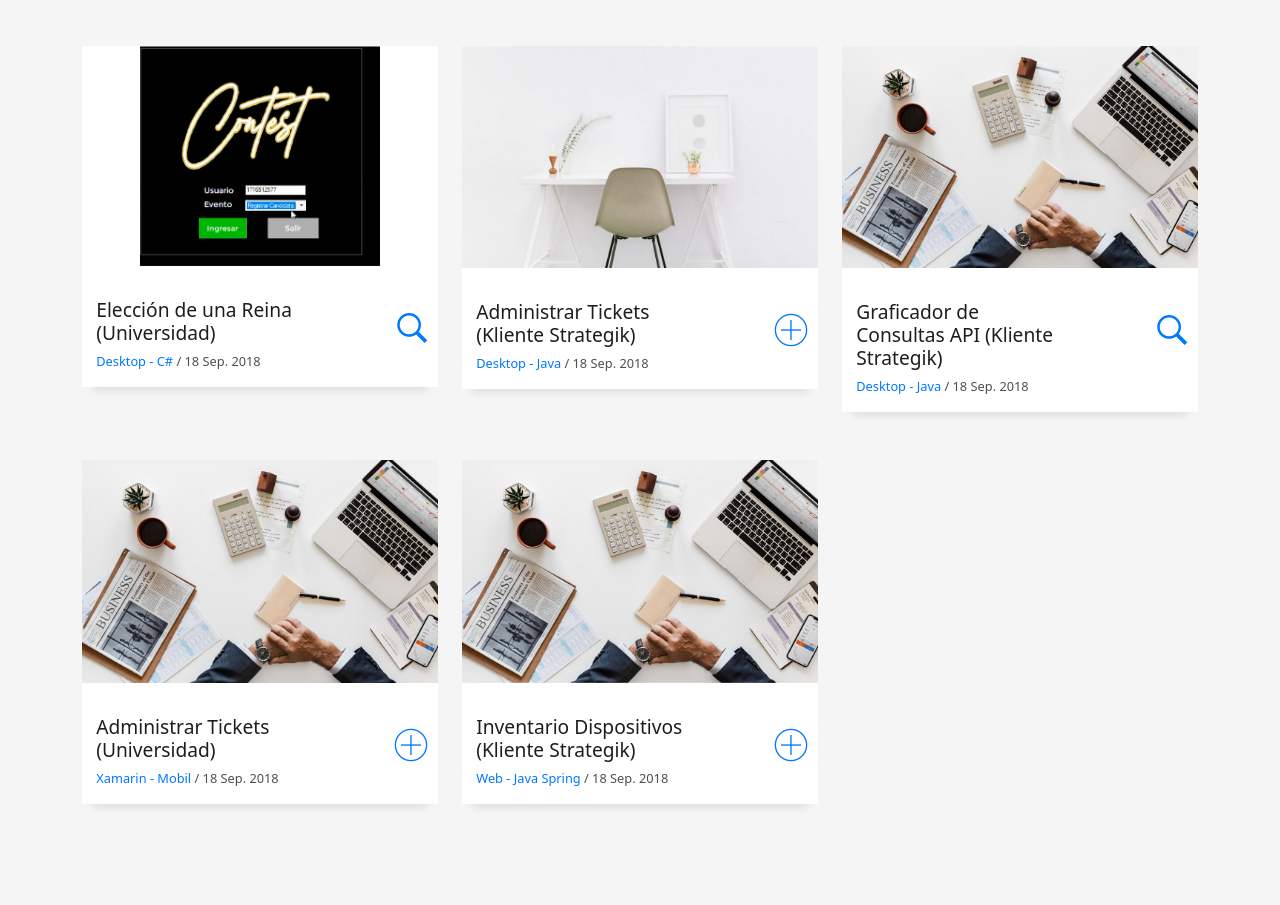
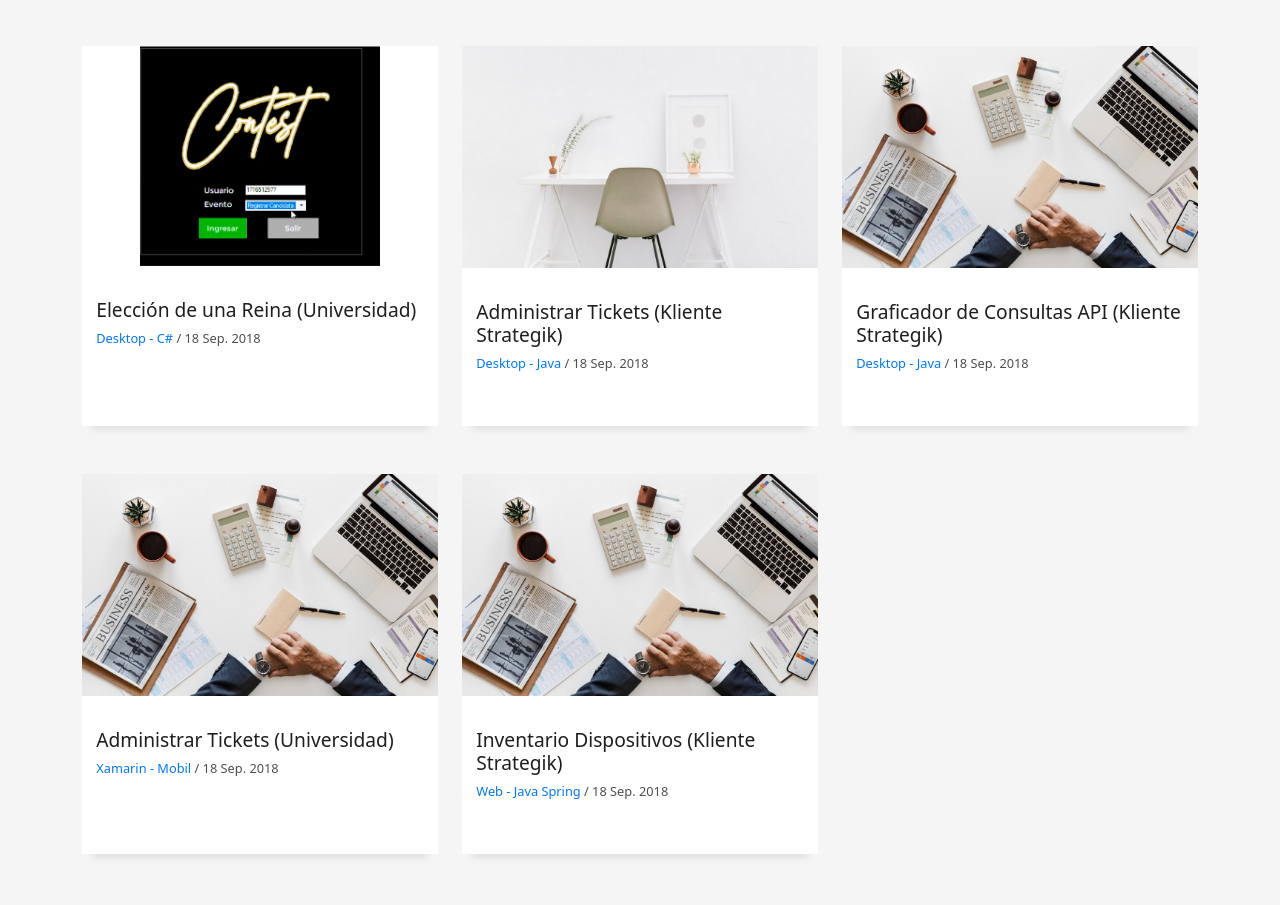
Before and after one commit to dach1996/portafolio, a plain HTML site: page index.html in a window 1280 px wide. Shown: the part 2666-3571 px from the top of the page. Drawn offline with Linux system fonts and the light colour scheme; files whose address does not match are found by name.

```diff
--- a/index.html
+++ b/index.html
@@ -160,7 +160,7 @@
 
     <!-- ======= Services Section ======= -->
     <section id="service" class="services-mf pt-5 route">
-      <div class="container" >
+      <div class="container">
         <div class="row">
           <div class="col-sm-12">
             <div class="title-box text-center">
@@ -173,11 +173,11 @@
         </div>
         <div class="row">
           <div class="col-md-4 ">
-            <div class="service-box " style="height:315px" >
+            <div class="service-box " style="height:315px">
               <div class="text-center">
                 <img src="assets/img/lenguajes.png" width="100" alt="">
               </div>
-              <div class="service-content" >
+              <div class="service-content">
                 <h2 class="s-title">Lenguajes de Programación</h2>
                 <p class="s-description text-center">
                   C#,
@@ -191,7 +191,7 @@
             </div>
           </div>
           <div class="col-md-4 ">
-            <div class="service-box " style="height:315px" >
+            <div class="service-box " style="height:315px">
               <div class="text-center ">
                 <img src="assets/img/base-de-datos.png" width="100" alt="">
               </div>
@@ -210,7 +210,7 @@
             </div>
           </div>
           <div class="col-md-4">
-            <div class="service-box" style="height:315px" >
+            <div class="service-box" style="height:315px">
               <div class="text-center">
                 <img src="assets/img/cuadricula-de-globo.png" width="100" alt="">
               </div>
@@ -231,8 +231,8 @@
             </div>
           </div>
           <div class="col-md-4">
-            <div class="service-box" style="height:315px" >
-              <div class="text-center" >
+            <div class="service-box" style="height:315px">
+              <div class="text-center">
                 <img src="assets/img/smartphone.png" width="100" alt="">
               </div>
               <div class="service-content">
@@ -246,7 +246,7 @@
             </div>
           </div>
           <div class="col-md-4">
-            <div class="service-box " style="height:315px" >
+            <div class="service-box " style="height:315px">
               <div class="text-center">
                 <img src="assets/img/estadisticas.png" width="100" alt="">
               </div>
@@ -260,7 +260,7 @@
             </div>
           </div>
           <div class="col-md-4">
-            <div class="service-box" style="height:315px" >
+            <div class="service-box" style="height:315px">
               <div class="text-center">
                 <img src="assets/img/desarrollo-de-habilidades.png" width="100" alt="">
               </div>
@@ -301,32 +301,28 @@
         </div>
         <div class="row">
           <div class="col-md-4">
-            <div class="work-box">
-              <a href="assets/img/Proyectos/EleccionReinaVisual/Imagen3.png" data-gall="portfolioGallery" class="venobox">
+            <div class="work-box" style="height:380px">
+              <a href="/pages/portafolio/eleccionreina.html">
                 <div class="work-img text-center">
-                  <img src="assets/img/Proyectos/EleccionReinaVisual/Imagen3.png" height="220" >
+                  <img src="assets/img/Proyectos/EleccionReinaVisual/Imagen3.png" height="220">
                 </div>
               </a>
 
               <div class="work-content">
                 <div class="row">
-                  <div class="col-sm-8">
+                  <div class="col">
                     <h2 class="w-title">Elección de una Reina (Universidad) </h2>
                     <div class="w-more">
                       <span class="w-ctegory">Desktop - C#</span> / <span class="w-date">18 Sep. 2018</span>
                     </div>
                   </div>
-                  <div class="col-sm-4">
-                    <div class="w-like">
-                      <a href="pages/portafolio/eleccionreina.html"> <span class=" ion-ios-search-strong"></span></a>
-                    </div>
-                  </div>
+
                 </div>
               </div>
             </div>
           </div>
           <div class="col-md-4">
-            <div class="work-box">
+            <div class="work-box" style="height:380px">
               <a href="assets/img/work-2.jpg" data-gall="portfolioGallery" class="venobox">
                 <div class="work-img">
                   <img src="assets/img/work-2.jpg" alt="" class="img-fluid">
@@ -334,23 +330,19 @@
               </a>
               <div class="work-content">
                 <div class="row">
-                  <div class="col-sm-8">
+                  <div class="col">
                     <h2 class="w-title">Administrar Tickets (Kliente Strategik)</h2>
                     <div class="w-more">
                       <span class="w-ctegory">Desktop - Java</span> / <span class="w-date">18 Sep. 2018</span>
                     </div>
                   </div>
-                  <div class="col-sm-4">
-                    <div class="w-like">
-                      <a href="portfolio-details.html"> <span class="ion-ios-plus-outline"></span></a>
-                    </div>
-                  </div>
+
                 </div>
               </div>
             </div>
           </div>
           <div class="col-md-4">
-            <div class="work-box">
+            <div class="work-box" style="height:380px">
               <a href="assets/img/work-3.jpg" data-gall="portfolioGallery" class="venobox">
                 <div class="work-img">
                   <img src="assets/img/work-3.jpg" alt="" class="img-fluid">
@@ -358,23 +350,19 @@
               </a>
               <div class="work-content">
                 <div class="row">
-                  <div class="col-sm-8">
+                  <div class="col">
                     <h2 class="w-title">Graficador de Consultas API (Kliente Strategik)</h2>
                     <div class="w-more">
                       <span class="w-ctegory">Desktop - Java</span> / <span class="w-date">18 Sep. 2018</span>
                     </div>
                   </div>
-                  <div class="col-sm-4">
-                    <div class="w-like">
-                      <a href="pages/portafolio/eleccionreina.html <span class=" ion-ios-search-strong"></span></a>
-                    </div>
-                  </div>
+
                 </div>
               </div>
             </div>
           </div>
           <div class="col-md-4">
-            <div class="work-box">
+            <div class="work-box" style="height:380px">
               <a href="assets/img/work-3.jpg" data-gall="portfolioGallery" class="venobox">
                 <div class="work-img">
                   <img src="assets/img/work-3.jpg" alt="" class="img-fluid">
@@ -382,23 +370,19 @@
               </a>
               <div class="work-content">
                 <div class="row">
-                  <div class="col-sm-8">
+                  <div class="col">
                     <h2 class="w-title">Administrar Tickets (Universidad)</h2>
                     <div class="w-more">
                       <span class="w-ctegory">Xamarin - Mobil </span> / <span class="w-date">18 Sep. 2018</span>
                     </div>
                   </div>
-                  <div class="col-sm-4">
-                    <div class="w-like">
-                      <a href="portfolio-details.html"> <span class="ion-ios-plus-outline"></span></a>
-                    </div>
-                  </div>
+
                 </div>
               </div>
             </div>
           </div>
           <div class="col-md-4">
-            <div class="work-box">
+            <div class="work-box" style="height:380px">
               <a href="assets/img/work-3.jpg" data-gall="portfolioGallery" class="venobox">
                 <div class="work-img">
                   <img src="assets/img/work-3.jpg" alt="" class="img-fluid">
@@ -406,16 +390,13 @@
               </a>
               <div class="work-content">
                 <div class="row">
-                  <div class="col-sm-8">
+                  <div class="col">
                     <h2 class="w-title">Inventario Dispositivos (Kliente Strategik)</h2>
                     <div class="w-more">
                       <span class="w-ctegory">Web - Java Spring </span> / <span class="w-date">18 Sep. 2018</span>
                     </div>
                   </div>
-                  <div class="col-sm-4">
-                    <div class="w-like">
-                      <a href="portfolio-details.html"> <span class="ion-ios-plus-outline"></span></a>
-                    </div>
+
                 </div>
               </div>
             </div>
```
Also changed, not shown: pages/portafolio/eleccionreina.html (+6 -6 lines). Lines whose indentation alone changed are shown as unchanged.
